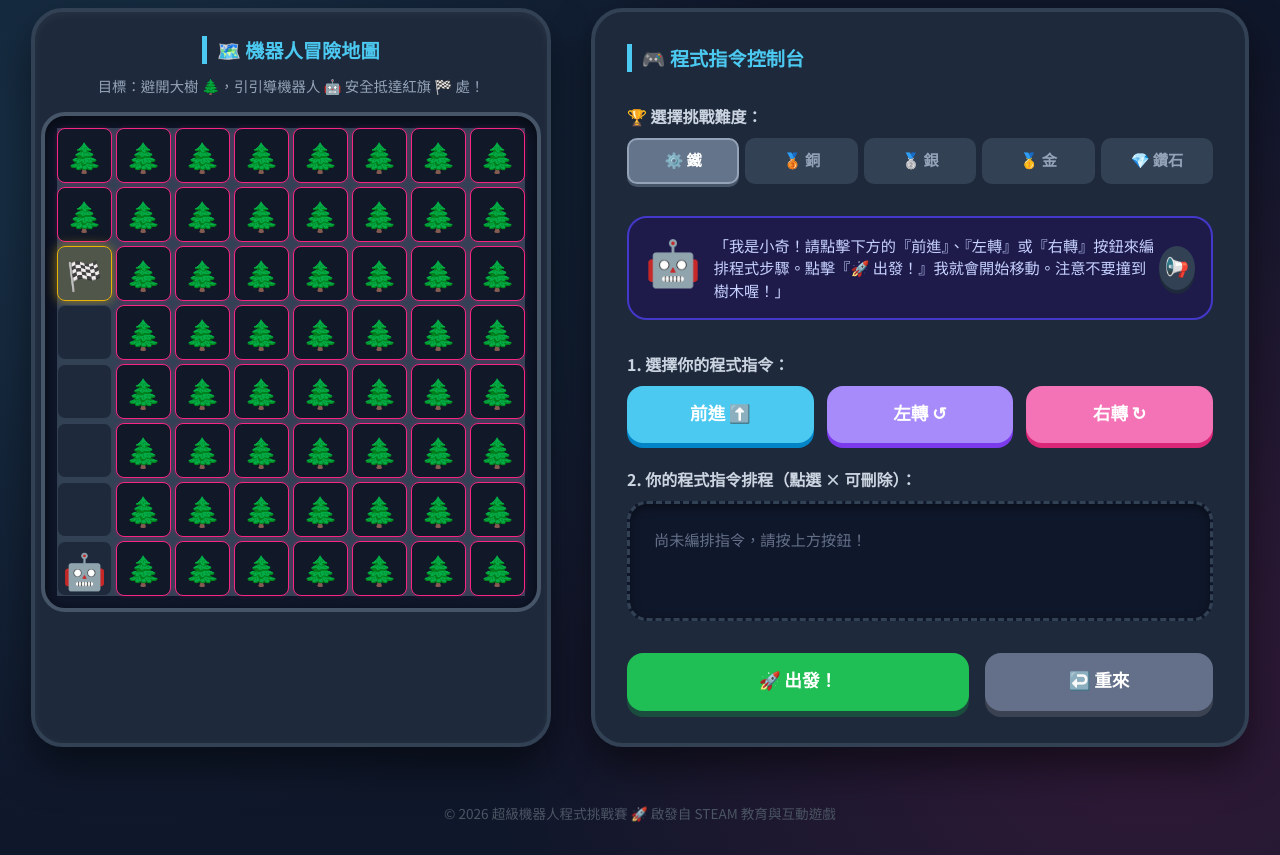
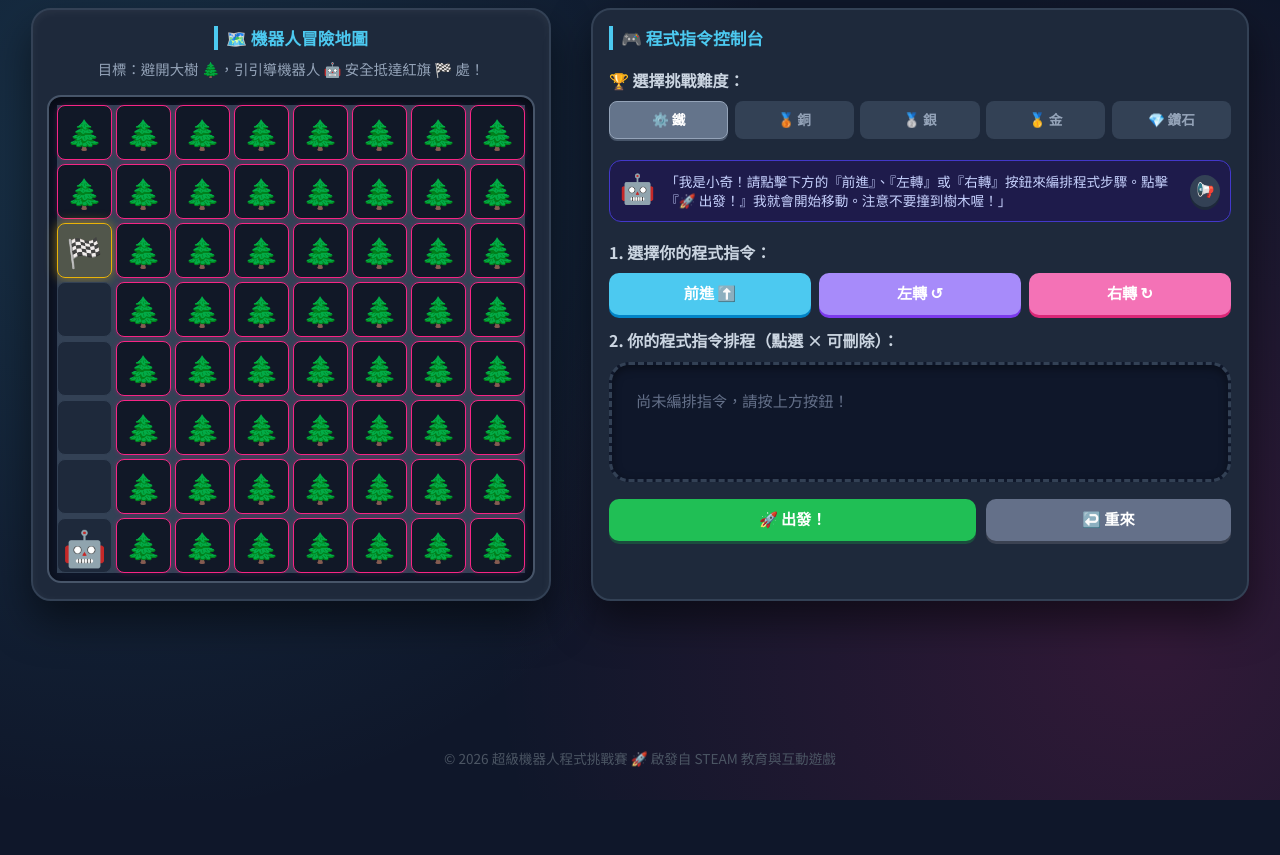
Before and after one commit to genius2plus/STEAM, a plain HTML site: page 程式語言基礎/index.html in a window 1280 px wide. After the commit the page ends 800 px from the top, so only its background shows below. Drawn offline with Linux system fonts and the light colour scheme.

Commit message:
Shrink all control panel elements font sizes and paddings

```diff
--- a/程式語言基礎/style.css
+++ b/程式語言基礎/style.css
@@ -79,9 +79,9 @@ header p {
 /* 左側：地圖區域 */
 .map-panel {
   background: var(--panel-bg);
-  border-radius: 32px;
-  padding: 1.5rem;
-  border: 4px solid #334155;
+  border-radius: 20px;
+  padding: 1rem;
+  border: 2px solid #334155;
   box-shadow: 0 20px 40px rgba(0, 0, 0, 0.5), inset 0 2px 10px rgba(255, 255, 255, 0.05);
   display: flex;
   flex-direction: column;
@@ -90,9 +90,9 @@ header p {
 
 .game-map-wrapper {
   background: #0f172a;
-  padding: 12px;
-  border-radius: 24px;
-  border: 4px solid #475569;
+  padding: 8px;
+  border-radius: 14px;
+  border: 2px solid #475569;
   box-shadow: inset 0 5px 15px rgba(0, 0, 0, 0.6);
 }
 
@@ -149,23 +149,23 @@ header p {
 /* 右側：指令控制區域 */
 .control-panel {
   background: var(--panel-bg);
-  border-radius: 32px;
-  padding: 2rem;
-  border: 4px solid #334155;
+  border-radius: 20px;
+  padding: 1rem;
+  border: 2px solid #334155;
   box-shadow: 0 20px 40px rgba(0, 0, 0, 0.5);
   display: flex;
   flex-direction: column;
-  gap: 1.5rem;
+  gap: 0.8rem;
   width: 100%;
 }
 
 .section-title {
-  font-size: 1.2rem;
+  font-size: 1.05rem;
   font-weight: bold;
   color: var(--primary);
-  margin-bottom: 0.5rem;
-  border-left: 5px solid var(--primary);
-  padding-left: 0.6rem;
+  margin-bottom: 0.3rem;
+  border-left: 4px solid var(--primary);
+  padding-left: 0.5rem;
 }
 
 /* 引導說明泡泡 */
@@ -173,27 +173,27 @@ header p {
   display: flex;
   align-items: center;
   background: #1e1b4b;
-  border-radius: 20px;
-  padding: 1rem;
-  border: 2px solid #4338ca;
-  margin-bottom: 0.5rem;
+  border-radius: 12px;
+  padding: 0.6rem;
+  border: 1px solid #4338ca;
+  margin-bottom: 0.3rem;
 }
 
 .mascot-icon {
-  font-size: 2.8rem;
-  margin-right: 0.8rem;
+  font-size: 1.8rem;
+  margin-right: 0.6rem;
   animation: float 2s ease-in-out infinite;
 }
 
 @keyframes float {
   0%, 100% { transform: translateY(0); }
-  50% { transform: translateY(-8px); }
+  50% { transform: translateY(-4px); }
 }
 
 .mascot-text {
-  font-size: 0.95rem;
+  font-size: 0.85rem;
   color: #c7d2fe;
-  line-height: 1.5;
+  line-height: 1.4;
 }
 
 /* 喇叭按鈕 */
@@ -201,53 +201,53 @@ header p {
   background: #334155;
   border: none;
   border-radius: 50%;
-  width: 44px;
-  height: 44px;
-  font-size: 1.2rem;
+  width: 32px;
+  height: 32px;
+  font-size: 0.9rem;
   cursor: pointer;
   display: inline-flex;
   align-items: center;
   justify-content: center;
   transition: all 0.2s;
-  box-shadow: 0 4px 0 #1e293b;
+  box-shadow: 0 3px 0 #1e293b;
   color: #fff;
 }
 
 .speech-btn:hover {
   background: var(--primary);
-  transform: translateY(-2px);
-  box-shadow: 0 6px 0 #0284c7;
+  transform: translateY(-1px);
+  box-shadow: 0 4px 0 #0284c7;
 }
 
 .speech-btn:active {
-  transform: translateY(2px);
+  transform: translateY(1px);
   box-shadow: 0 0px 0 #1e293b;
 }
 
 .speech-btn.playing {
   animation: pulse-audio 1s infinite alternate;
   background: var(--accent-pink);
-  box-shadow: 0 4px 0 #be185d;
+  box-shadow: 0 3px 0 #be185d;
 }
 
 @keyframes pulse-audio {
   0% { transform: scale(1); }
-  100% { transform: scale(1.1); }
+  100% { transform: scale(1.05); }
 }
 
 /* 按鈕群組 */
 .command-buttons {
   display: grid;
   grid-template-columns: repeat(3, 1fr);
-  gap: 0.8rem;
+  gap: 0.5rem;
 }
 
 .btn {
   border: none;
-  border-radius: 16px;
-  padding: 0.9rem 1.2rem;
+  border-radius: 10px;
+  padding: 0.5rem 0.8rem;
   font-weight: bold;
-  font-size: 1.1rem;
+  font-size: 0.95rem;
   cursor: pointer;
   transition: all 0.2s;
   font-family: var(--font-title);
@@ -260,34 +260,34 @@ header p {
 
 .btn-command-forward {
   background: var(--primary);
-  box-shadow: 0 5px 0 #0284c7;
+  box-shadow: 0 3px 0 #0284c7;
 }
-.btn-command-forward:hover { transform: translateY(-2px); box-shadow: 0 7px 0 #0284c7; }
-.btn-command-forward:active { transform: translateY(2px); box-shadow: 0 0px 0 #0284c7; }
+.btn-command-forward:hover { transform: translateY(-1px); box-shadow: 0 4px 0 #0284c7; }
+.btn-command-forward:active { transform: translateY(1px); box-shadow: 0 0px 0 #0284c7; }
 
 .btn-command-left {
   background: #a78bfa;
-  box-shadow: 0 5px 0 #7c3aed;
+  box-shadow: 0 3px 0 #7c3aed;
 }
-.btn-command-left:hover { transform: translateY(-2px); box-shadow: 0 7px 0 #7c3aed; }
-.btn-command-left:active { transform: translateY(2px); box-shadow: 0 0px 0 #7c3aed; }
+.btn-command-left:hover { transform: translateY(-1px); box-shadow: 0 4px 0 #7c3aed; }
+.btn-command-left:active { transform: translateY(1px); box-shadow: 0 0px 0 #7c3aed; }
 
 .btn-command-right {
   background: #f472b6;
-  box-shadow: 0 5px 0 #db2777;
+  box-shadow: 0 3px 0 #db2777;
 }
-.btn-command-right:hover { transform: translateY(-2px); box-shadow: 0 7px 0 #db2777; }
-.btn-command-right:active { transform: translateY(2px); box-shadow: 0 0px 0 #db2777; }
+.btn-command-right:hover { transform: translateY(-1px); box-shadow: 0 4px 0 #db2777; }
+.btn-command-right:active { transform: translateY(1px); box-shadow: 0 0px 0 #db2777; }
 
 /* 難度選擇按鈕 */
 .btn-diff {
   background: #334155;
   color: #94a3b8;
-  font-size: 0.95rem;
-  padding: 0.5rem 0.2rem;
-  border-radius: 10px;
-  box-shadow: 0 3px 0 #1e293b;
-  border: 2px solid transparent;
+  font-size: 0.85rem;
+  padding: 0.4rem 0.1rem;
+  border-radius: 8px;
+  box-shadow: 0 2px 0 #1e293b;
+  border: 1px solid transparent;
 }
 
 .btn-diff:hover:not(.active) {
@@ -295,11 +295,11 @@ header p {
   color: white;
 }
 
-.btn-diff.active#diff-iron { background: #64748b; color: white; border-color: #94a3b8; box-shadow: 0 3px 0 #475569; }
-.btn-diff.active#diff-bronze { background: #d97706; color: white; border-color: #f59e0b; box-shadow: 0 3px 0 #92400e; }
-.btn-diff.active#diff-silver { background: #94a3b8; color: white; border-color: #cbd5e1; box-shadow: 0 3px 0 #64748b; }
-.btn-diff.active#diff-gold { background: #eab308; color: white; border-color: #fef08a; box-shadow: 0 3px 0 #a16207; }
-.btn-diff.active#diff-diamond { background: var(--primary); color: white; border-color: #93c5fd; box-shadow: 0 3px 0 #0284c7; }
+.btn-diff.active#diff-iron { background: #64748b; color: white; border-color: #94a3b8; box-shadow: 0 2px 0 #475569; }
+.btn-diff.active#diff-bronze { background: #d97706; color: white; border-color: #f59e0b; box-shadow: 0 2px 0 #92400e; }
+.btn-diff.active#diff-silver { background: #94a3b8; color: white; border-color: #cbd5e1; box-shadow: 0 2px 0 #64748b; }
+.btn-diff.active#diff-gold { background: #eab308; color: white; border-color: #fef08a; box-shadow: 0 2px 0 #a16207; }
+.btn-diff.active#diff-diamond { background: var(--primary); color: white; border-color: #93c5fd; box-shadow: 0 2px 0 #0284c7; }
 
 .command-list {
   background: #0f172a;
@@ -320,15 +320,15 @@ header p {
 .command-badge {
   background: linear-gradient(135deg, var(--secondary), #4f46e5);
   color: white;
-  padding: 0.5rem 1rem;
-  border-radius: 12px;
-  font-size: 0.95rem;
+  padding: 0.35rem 0.65rem;
+  border-radius: 8px;
+  font-size: 0.85rem;
   font-weight: bold;
   display: inline-flex;
   align-items: center;
-  gap: 0.4rem;
-  border: 2px solid #6366f1;
-  box-shadow: 0 4px 6px rgba(0,0,0,0.2);
+  gap: 0.3rem;
+  border: 1px solid #6366f1;
+  box-shadow: 0 3px 4px rgba(0,0,0,0.2);
   animation: pop-in 0.2s cubic-bezier(0.175, 0.885, 0.32, 1.275);
 }
 
@@ -355,23 +355,23 @@ header p {
 .game-actions {
   display: grid;
   grid-template-columns: 1.5fr 1fr;
-  gap: 1rem;
-  margin-top: 0.5rem;
+  gap: 0.6rem;
+  margin-top: 0.3rem;
 }
 
 .btn-run {
   background: var(--accent-green);
-  box-shadow: 0 6px 0 #1b4d3e;
+  box-shadow: 0 3px 0 #1b4d3e;
 }
-.btn-run:hover { transform: translateY(-2px); box-shadow: 0 8px 0 #1b4d3e; }
-.btn-run:active { transform: translateY(2px); box-shadow: 0 0px 0 #1b4d3e; }
+.btn-run:hover { transform: translateY(-1px); box-shadow: 0 4px 0 #1b4d3e; }
+.btn-run:active { transform: translateY(1px); box-shadow: 0 0px 0 #1b4d3e; }
 
 .btn-reset {
   background: #647089;
-  box-shadow: 0 6px 0 #3b4252;
+  box-shadow: 0 3px 0 #3b4252;
 }
-.btn-reset:hover { transform: translateY(-2px); box-shadow: 0 8px 0 #3b4252; }
-.btn-reset:active { transform: translateY(2px); box-shadow: 0 0px 0 #3b4252; }
+.btn-reset:hover { transform: translateY(-1px); box-shadow: 0 4px 0 #3b4252; }
+.btn-reset:active { transform: translateY(1px); box-shadow: 0 0px 0 #3b4252; }
 
 footer {
   text-align: center;
```
